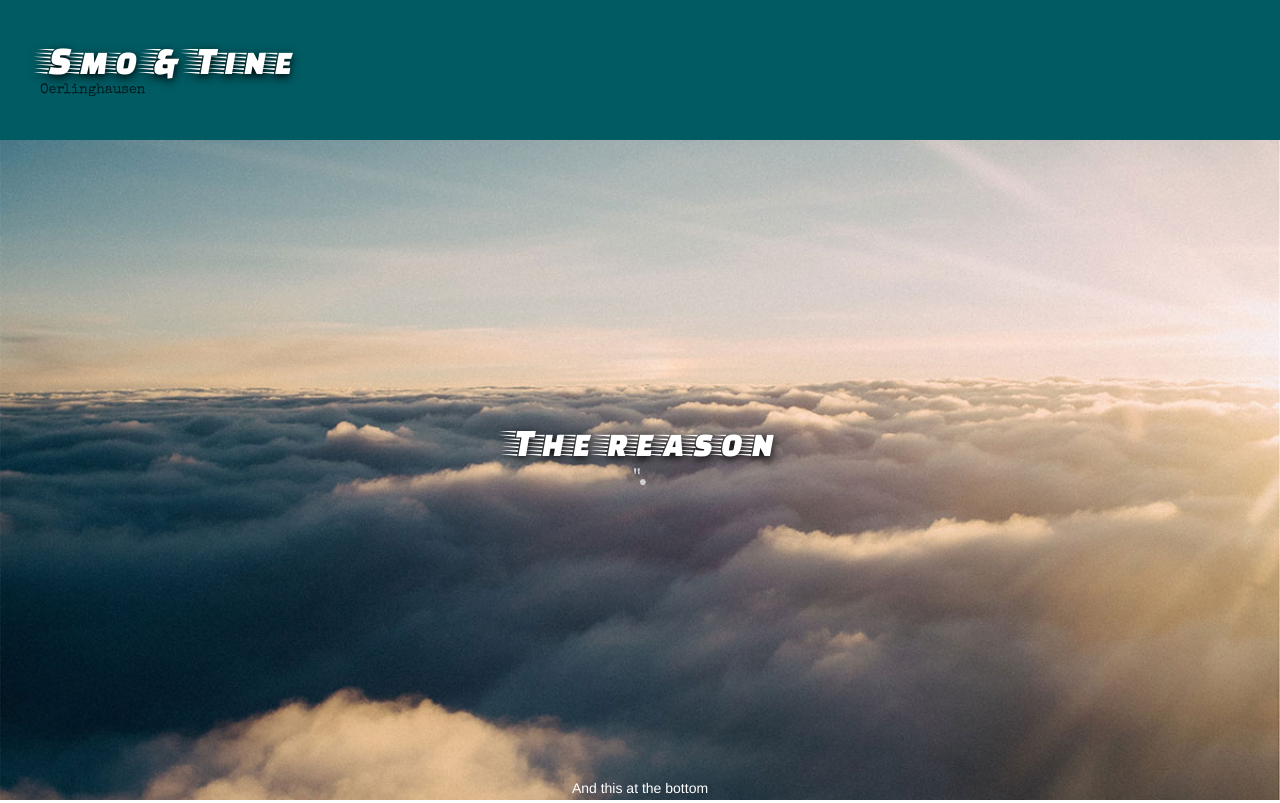
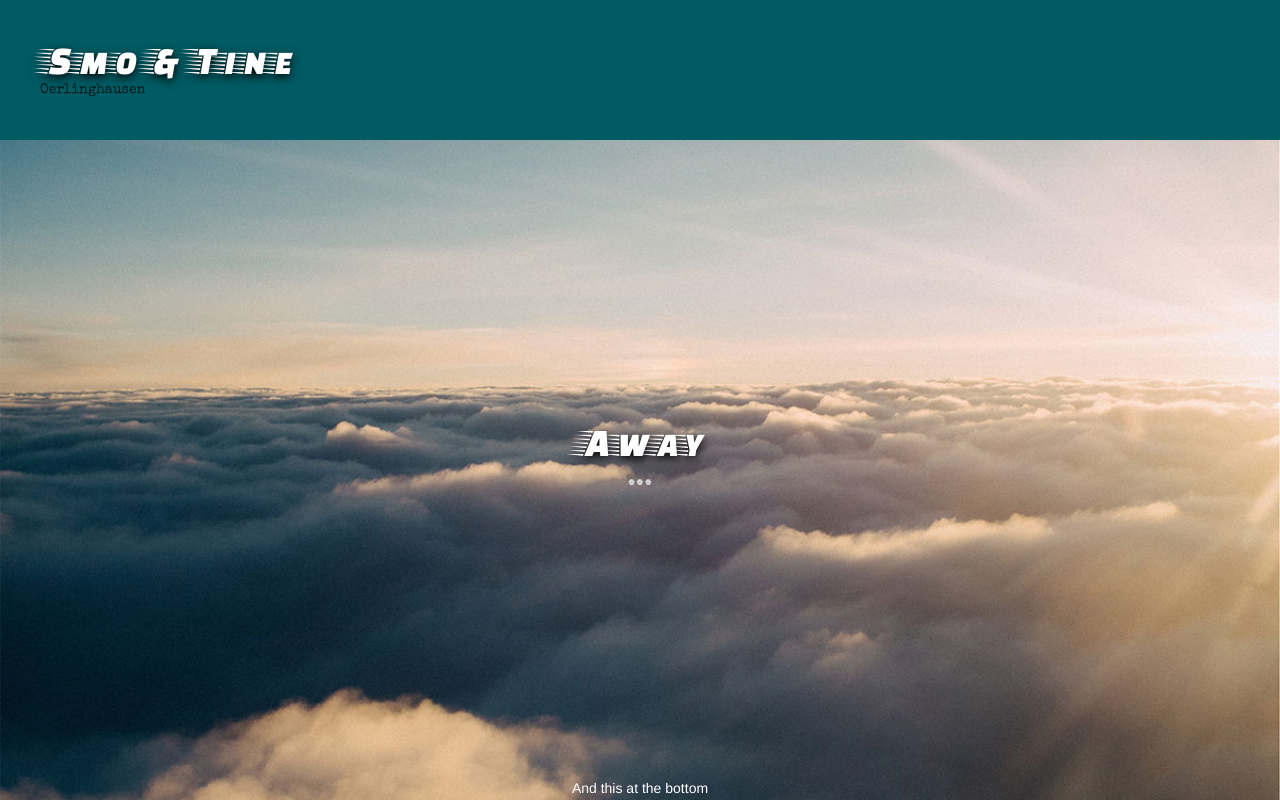
Before and after one commit to smotine/smotine.github.io, a website: page index.html in a window 1280 px wide. Shown: the top 803 px of the page. Drawn offline with nearby package versions, Linux system fonts and the light colour scheme.

Commit message:
modi headlines

```diff
--- a/index.html
+++ b/index.html
@@ -35,9 +35,9 @@
         <div class="hero-body">
             <div class="container has-text-centered">
                 <h3 class="title is-2">
-           The reason
+           Away
       </h3>
-                <h4 class="subtitle is-4">".</h4>
+                <h4 class="subtitle is-4">...</h4>
             </div>
         </div>
 
```
